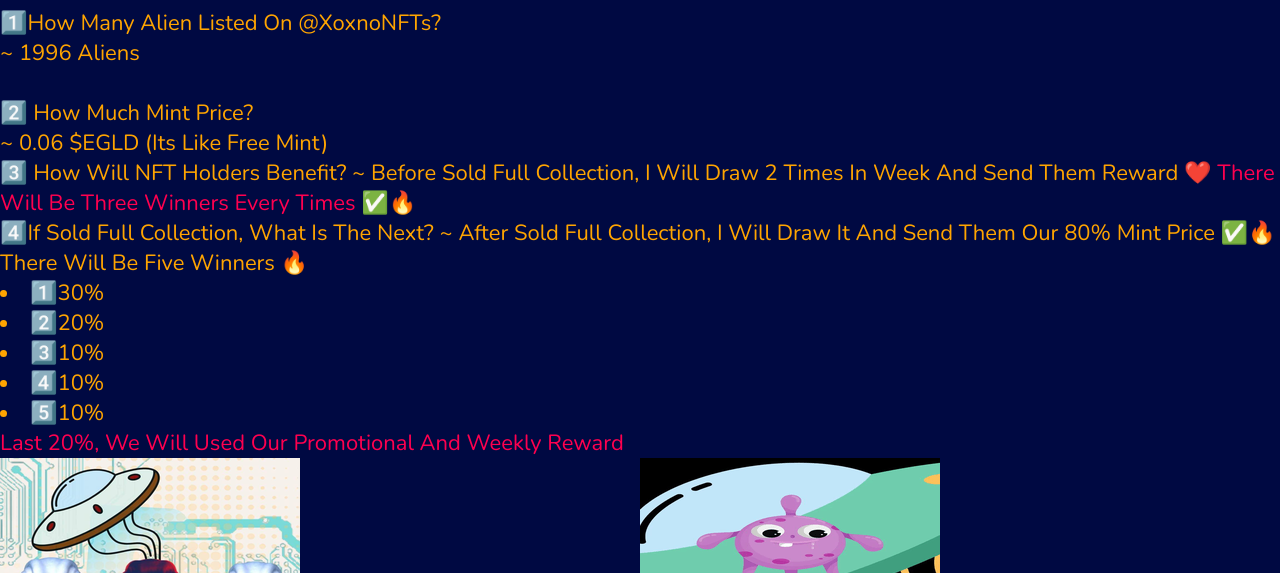
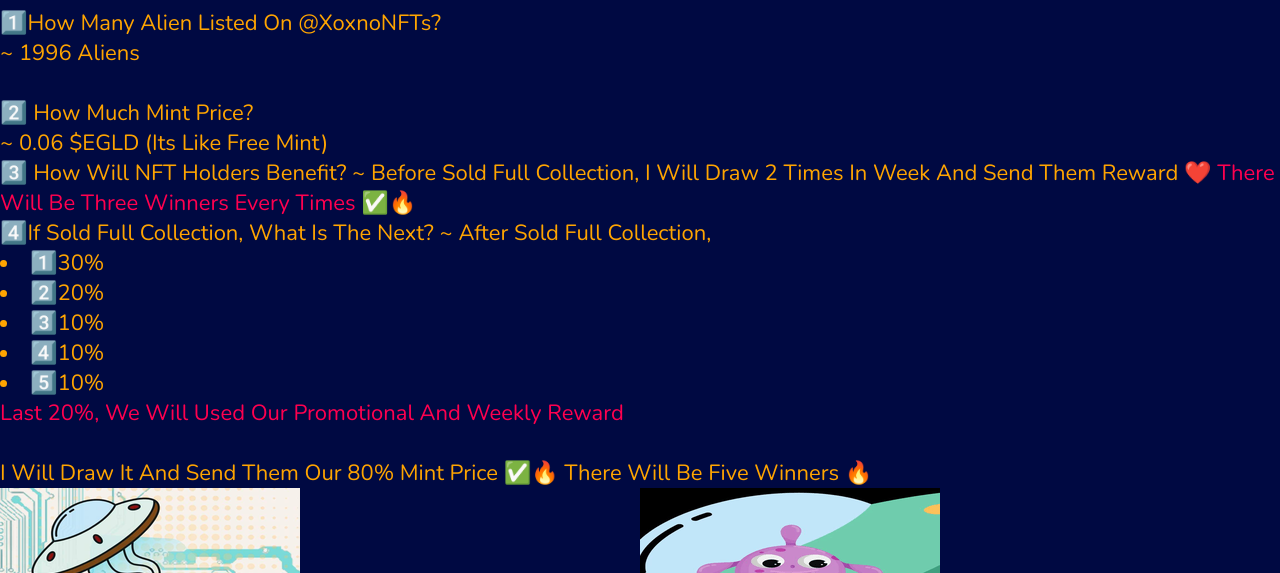
Before and after one commit to alinex00/Aliens, a plain HTML site: page index.html in a window 1280 px wide. Shown: the part 227-800 px from the top of the page. Drawn offline with nearby package versions, Linux system fonts and the light colour scheme.

Commit message:
Update index.html

```diff
--- a/index.html
+++ b/index.html
@@ -68,8 +68,7 @@
         <div>
             <p>4️⃣If sold full collection, what is the next?
 
-                ~ After sold full collection,  I will draw it and send them our 80% mint price ✅🔥
-                There will be Five winners 🔥
+                ~ After sold full collection,
                <li> 1️⃣30%</li>
                <li> 2️⃣20%</li>
                 <li>3️⃣10%</li>
@@ -77,6 +76,9 @@
                 <li>5️⃣10%</li>
 
                 <span>Last 20%,  We will used our promotional and weekly reward</span></p>
+            </br>
+I will draw it and send them our 80% mint price ✅🔥
+                There will be Five winners 🔥
         </div>
     </section>
 
@@ -114,7 +116,7 @@
 <!-- <p> my nft servicess<button class="button">website visit now</button></p> -->
 <a href='https://xoxno.com/buy/eAliensX/eAlien?fbclid=IwAR1yw_Ee3yXNXui1qCHrDEGc3ER3EclbqFzp_P_3qQoIiV7howpv-ATQIt8'><button class="buy-now">Mint Alien</button></a>
 
-<p style="padding: 14px;font-size: 20px;color: rgb(233, 5, 5); font-family: fantasy;">After Mint Aliens
+<p style="padding: 14px;font-size: 20px;color: rgb(233, 5, 5); font-family: fantasy; background-color:black;">After Mint Aliens
 
     Please Contract Our TG
 
```
